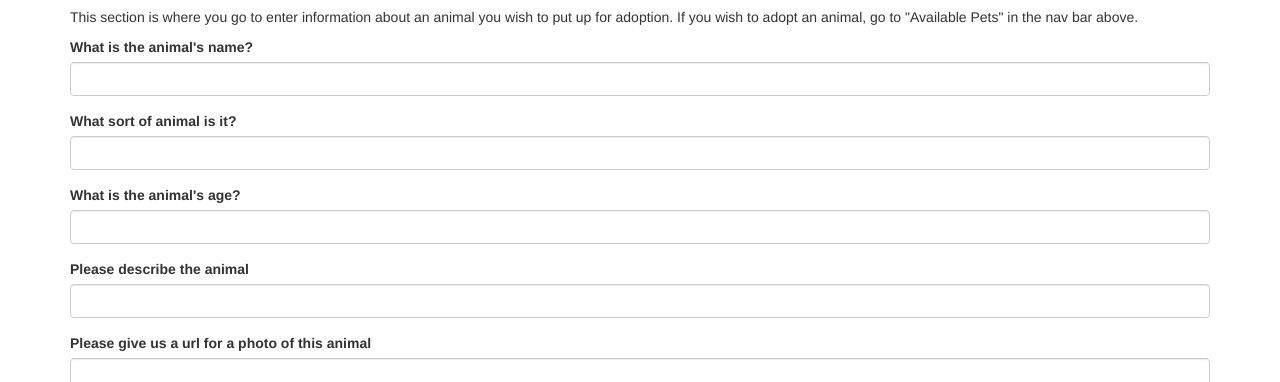
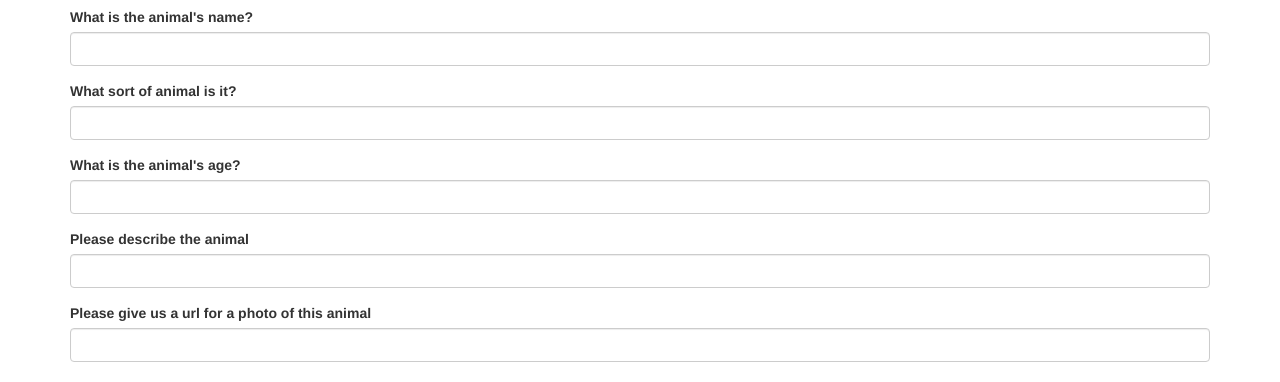
Before and after one commit to mckenro/pet-shelter, a plain HTML site: page index.html in a window 1280 px wide. Shown: the part 153-535 px from the top of the page. Drawn offline with Linux system fonts and the light colour scheme.

Commit message:
pull master from max and tom

```diff
--- a/index.html
+++ b/index.html
@@ -28,8 +28,6 @@
         <p id="handoffIntro">This section is where you go to enter information about an animal you wish to put up for adoption.
           If you wish to adopt an animal, go to "Available Pets" in the nav bar above.</p>
         <form id="handOff">
-        <p id="handoffIntro">This section is where you go to enter information about an animal you wish to put up for adoption.
-          If you wish to adopt an animal, go to "Available Pets" in the nav bar above.</p>
           <div class="form-group">
             <label for="handOffName">What is the animal's name?</label>
             <input id="handOffName" class="form-control" type="text">
```
